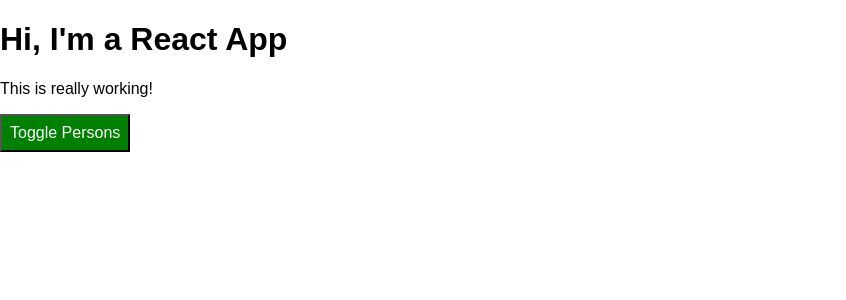
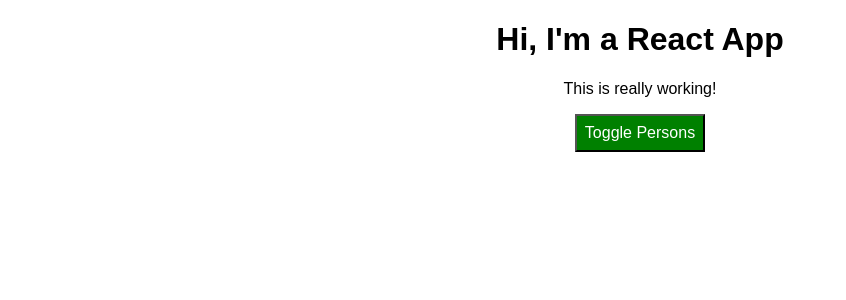
Before and after one commit to hoshikitsunoda/react-practice, a React app in the folder react-complete-guide/: page / in a window 1280 px wide. Shown: the top 300 px of the page, without its empty margins (0-846 px from the left). Built offline with nearby package versions, Linux system fonts and the light colour scheme.

Commit message:
App.js modified.

```diff
--- a/react-complete-guide/src/App.js
+++ b/react-complete-guide/src/App.js
@@ -1,5 +1,5 @@
 import React, { Component } from 'react';
-import './App.css';
+import classes from './App.css';
 import Person from './Person/Person'
 
 class App extends Component {
@@ -72,18 +72,18 @@ class App extends Component {
       style.backgroundColor = 'red'
     }
 
-    const classes = []
+    const assignedClasses = []
     if(this.state.persons.length <= 2) {
-      classes.push('red')
+      assignedClasses.push(classes.red)
     }
     if(this.state.persons.length <= 1) {
-      classes.push('bold')
+      assignedClasses.push(classes.bold)
     }
 
     return (
-      <div className="App">
+      <div className={classes.App}>
         <h1>Hi, I'm a React App</h1>
-        <p className={classes.join(' ')}>This is really working!</p>
+        <p className={assignedClasses.join(' ')}>This is really working!</p>
         <button
           style={style}
           onClick={this.togglePersonsHandler}>Toggle Persons</button>
```
